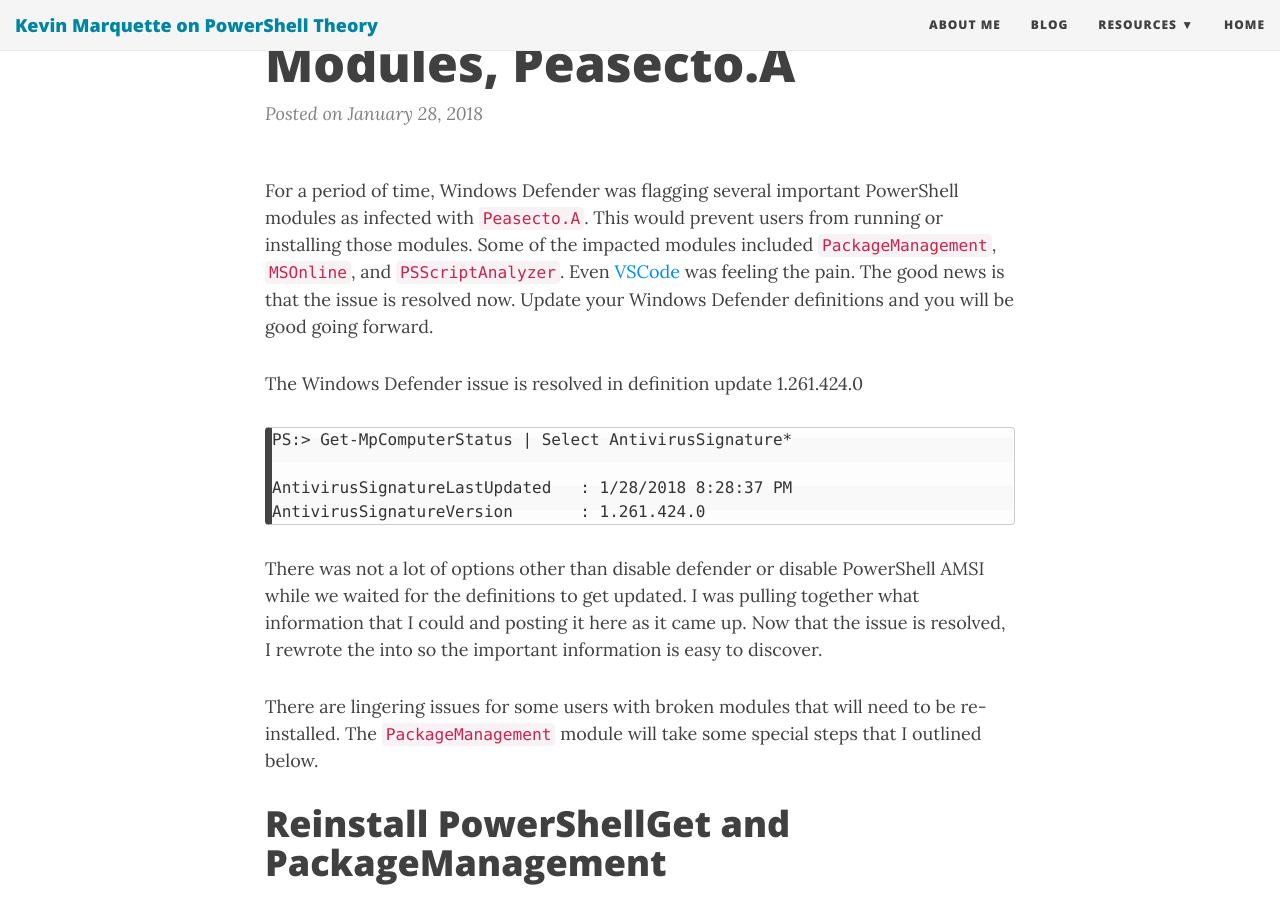
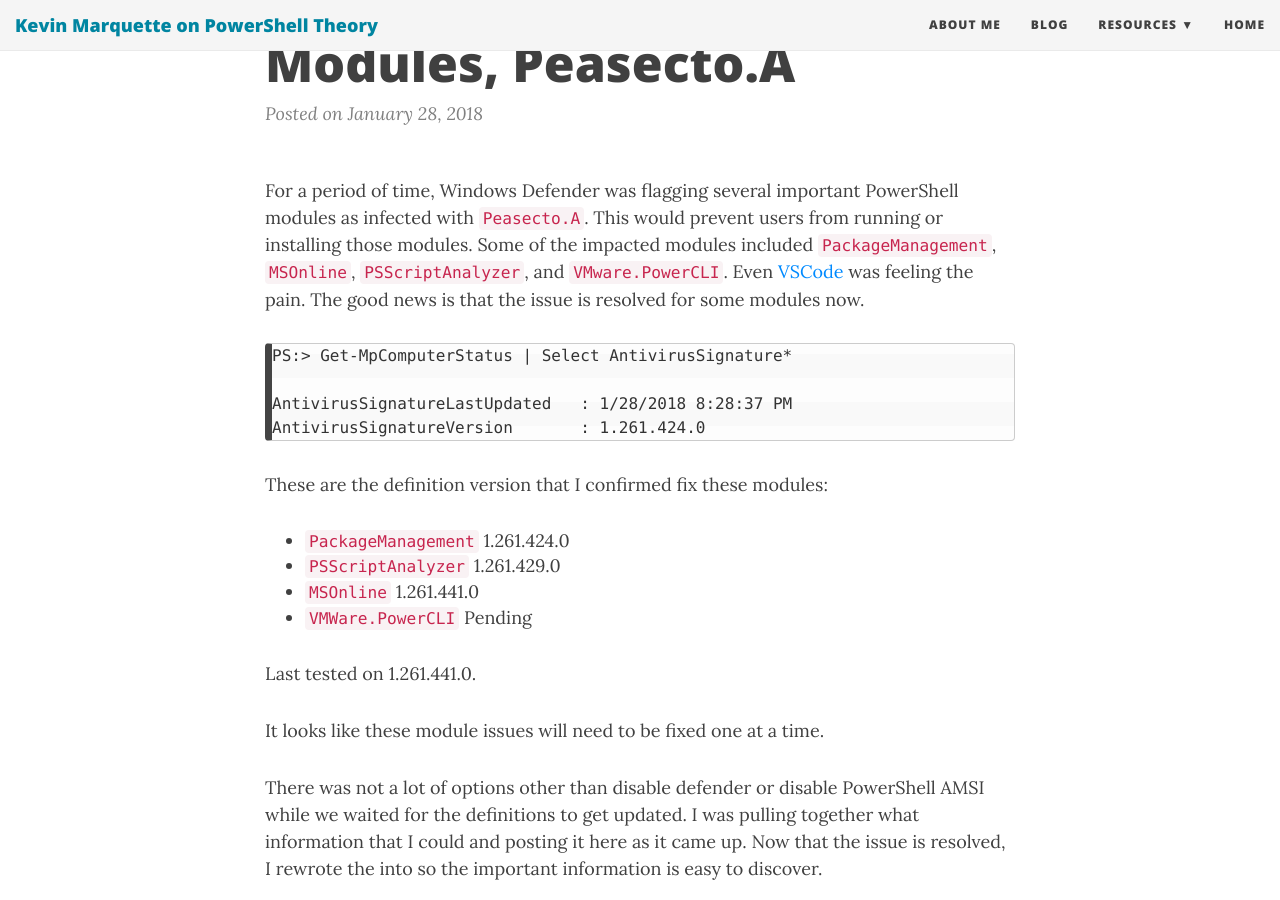
Before and after one commit to KevinMarquette/kevinmarquette.github.io, a Jekyll site: the page built from _posts/2018-01-28-Powershell-windows-defender-peasceto-powershell.md, in a window 1280 px wide and 900 px high, scrolled down 204 px. Built offline with Jekyll 4.4.1, drawn with Linux system fonts in a browser that asks for light colours; nearby versions of some CDN libraries; comment, search, counter and statistics services are not loaded; some of the changed text lies outside the part shown.

Commit message:
add VMWare info and fix versions

```diff
--- a/_posts/2018-01-28-Powershell-windows-defender-peasceto-powershell.md
+++ b/_posts/2018-01-28-Powershell-windows-defender-peasceto-powershell.md
@@ -5,15 +5,25 @@
 tags: [PowerShell]
 ---
 
-For a period of time, Windows Defender was flagging several important PowerShell modules as infected with `Peasecto.A`. This would prevent users from running or installing those modules. Some of the impacted modules included `PackageManagement`, `MSOnline`, and `PSScriptAnalyzer`. Even [VSCode](https://github.com/Microsoft/vscode/issues/42284) was feeling the pain. The good news is that the issue is resolved now. Update your Windows Defender definitions and you will be good going forward.
+For a period of time, Windows Defender was flagging several important PowerShell modules as infected with `Peasecto.A`. This would prevent users from running or installing those modules. Some of the impacted modules included `PackageManagement`, `MSOnline`, `PSScriptAnalyzer`, and `VMware.PowerCLI`. Even [VSCode](https://github.com/Microsoft/vscode/issues/42284) was feeling the pain. The good news is that the issue is resolved for some modules now.
 
-The Windows Defender issue is resolved in definition update 1.261.424.0
 <!--more-->
 
     PS:> Get-MpComputerStatus | Select AntivirusSignature*
 
     AntivirusSignatureLastUpdated   : 1/28/2018 8:28:37 PM
     AntivirusSignatureVersion       : 1.261.424.0
+
+These are the definition version that I confirmed fix these modules:
+
+* `PackageManagement` 1.261.424.0
+* `PSScriptAnalyzer` 1.261.429.0
+* `MSOnline` 1.261.441.0
+* `VMWare.PowerCLI`  Pending
+
+Last tested on 1.261.441.0.
+
+It looks like these module issues will need to be fixed one at a time.
 
 There was not a lot of options other than disable defender or disable PowerShell AMSI while we waited for the definitions to get updated. I was pulling together what information that I could and posting it here as it came up. Now that the issue is resolved, I rewrote the into so the important information is easy to discover.
 
@@ -97,6 +107,10 @@
 * [oneget](https://github.com/OneGet/oneget/issues/335)
 * [PSSciptAnalyzer](https://github.com/PowerShell/PSScriptAnalyzer/issues/860)
 
+## Other links
+
+* [VMWare.PowerCLI](https://blogs.vmware.com/PowerCLI/2018/01/windows-defender-reports-false-positive-powershell-modules.html)
+
 # For next time
 
 Lee Holmes pointed out that Microsoft does have a process for submitting false positives.
```
